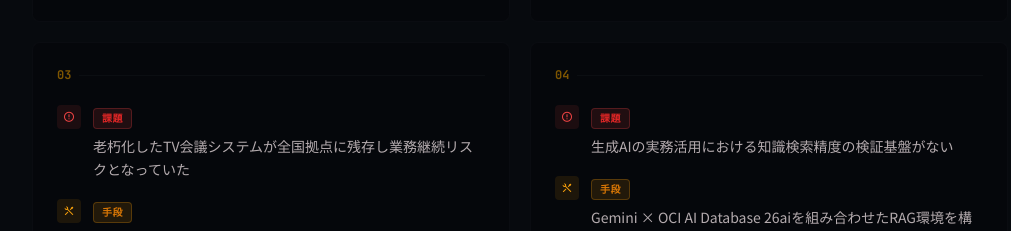
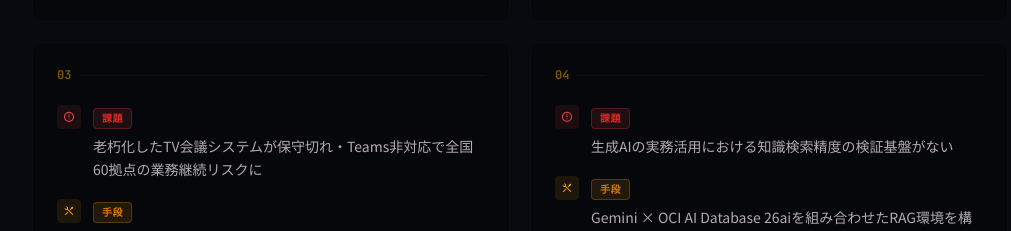
Before and after one commit to Bon-eng/portfolio, a React (Vite) app: page / in a window 1280 px wide. Shown: the part 2100-2331 px from the top of the page, without its empty margins (120-1131 px from the left). Built offline with nearby package versions, Linux system fonts and the light colour scheme; a web font is replaced by a local one.

Commit message:
Works: TV会議システムカードの課題文言を更新

```diff
--- a/src/pages/home/components/Works.tsx
+++ b/src/pages/home/components/Works.tsx
@@ -17,7 +17,7 @@ const businessWorks = [
   },
   {
     id: 3,
-    challenge: '老朽化したTV会議システムが全国拠点に残存し業務継続リスクとなっていた',
+    challenge: '老朽化したTV会議システムが保守切れ・Teams非対応で全国60拠点の業務継続リスクに',
     approach: '機器選定・ベンダー折衝・見積調整を単独主導。拠点向け案内・利用ドキュメントを整備しスケジュールを管理',
     result: '約60台をTeams端末へ全面リプレイス。全国展開をスケジュール通りに完遂',
     tags: ['Microsoft Teams', 'プロジェクト管理'],
```
